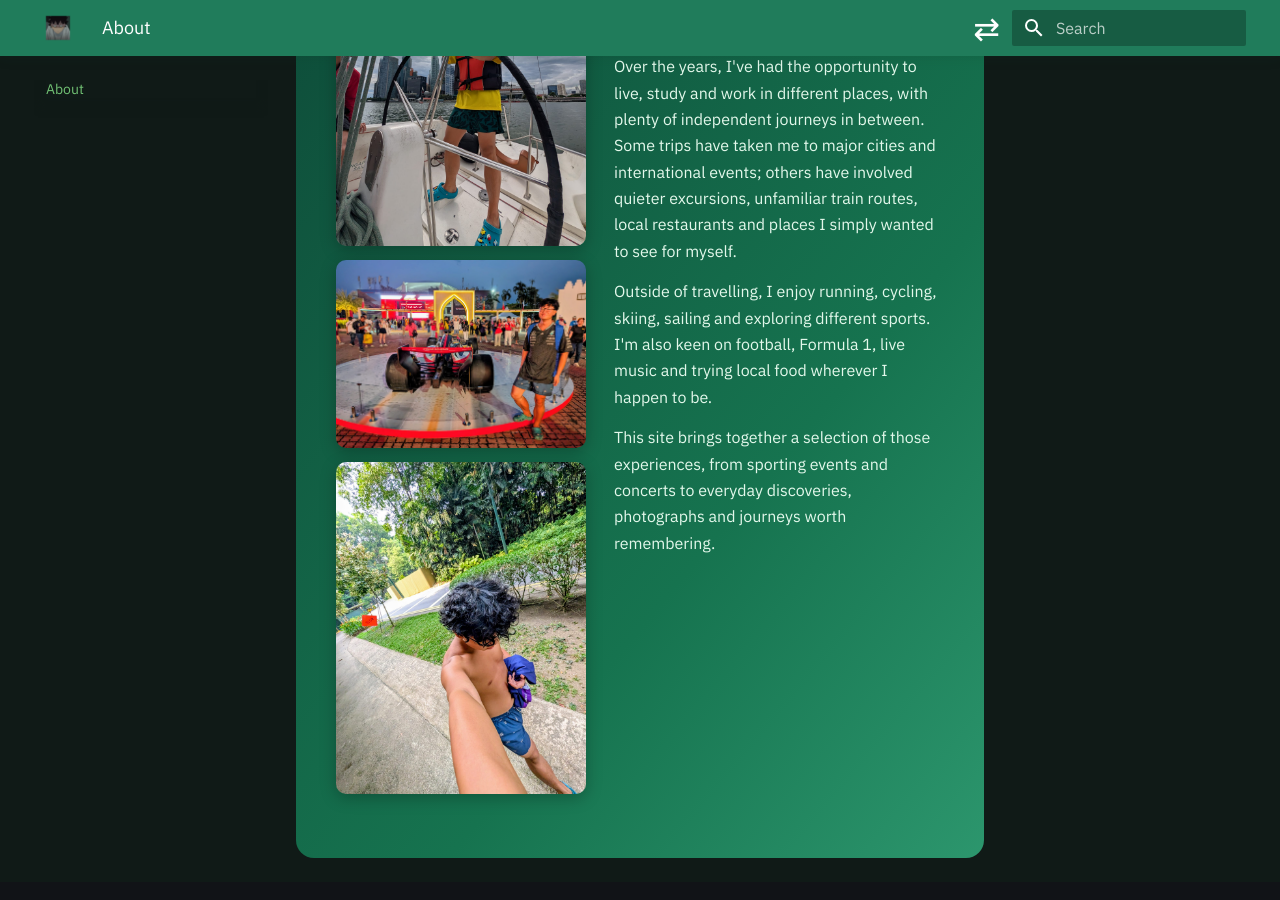
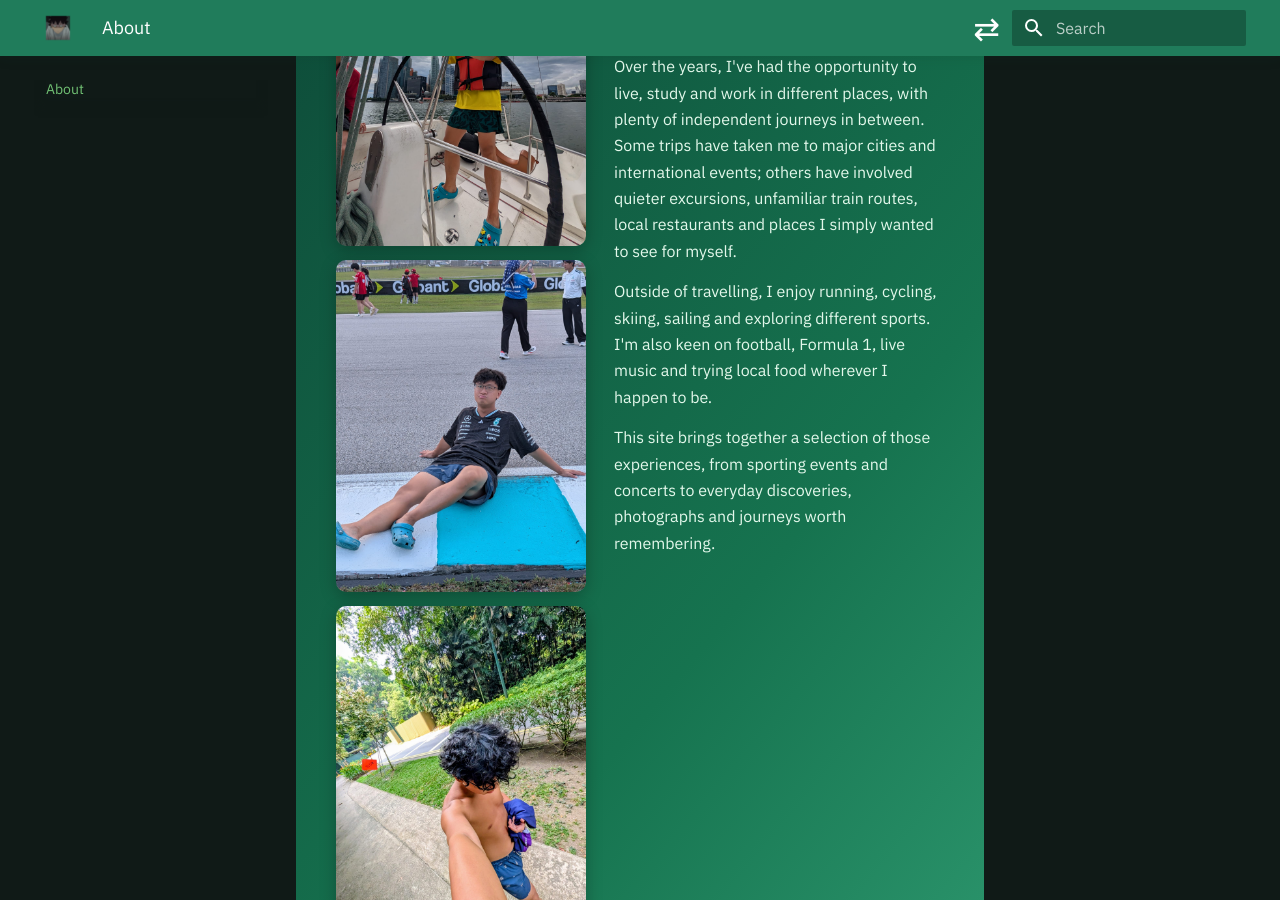
Before and after one commit to alvvvli/alvin-beyond, an MkDocs documentation site: the page built from docs/about.md, in a window 1280 px wide and 900 px high, scrolled down 386 px. Built offline with MkDocs 1.6.1 and Material for MkDocs 9.7.7, drawn with Linux system fonts in a browser that asks for light colours; comment, search, counter and statistics services are not loaded.

Commit message:
Update about.md

```diff
--- a/docs/about.md
+++ b/docs/about.md
@@ -165,7 +165,7 @@
 
 <div class="hero-images">
 <img src="/alvin-beyond/JPG_VID/sail1.jpeg">
-<img src="/alvin-beyond/JPG_VID/WhatsApp Image 2026-11-21 at 18.44.48 (1).jpeg">
+<img src="/alvin-beyond/JPG_VID/WhatsApp Image 2026-11-21 at 18.44.49.jpeg">
 <img src="/alvin-beyond/JPG_VID/WhatsApp Image 2026-11-21 at 18.44.50.jpeg">
 </div>
 
```
